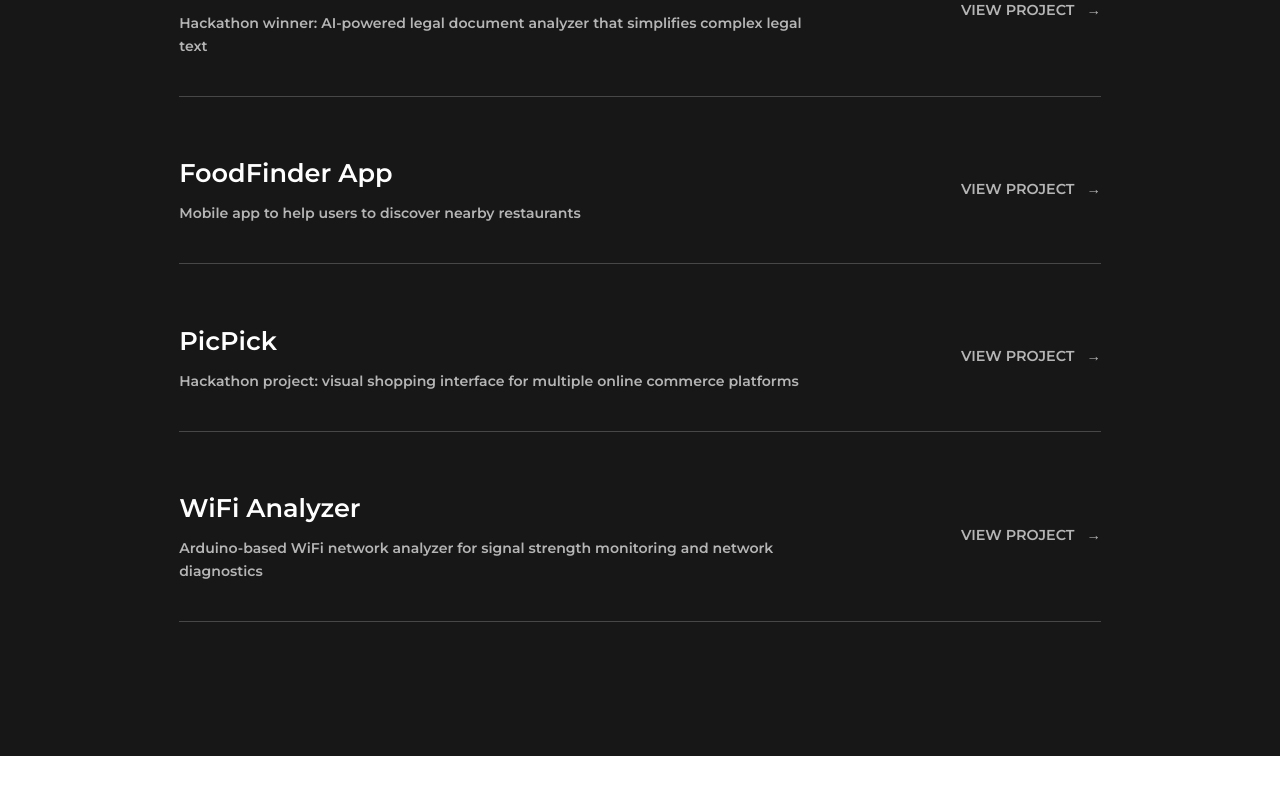
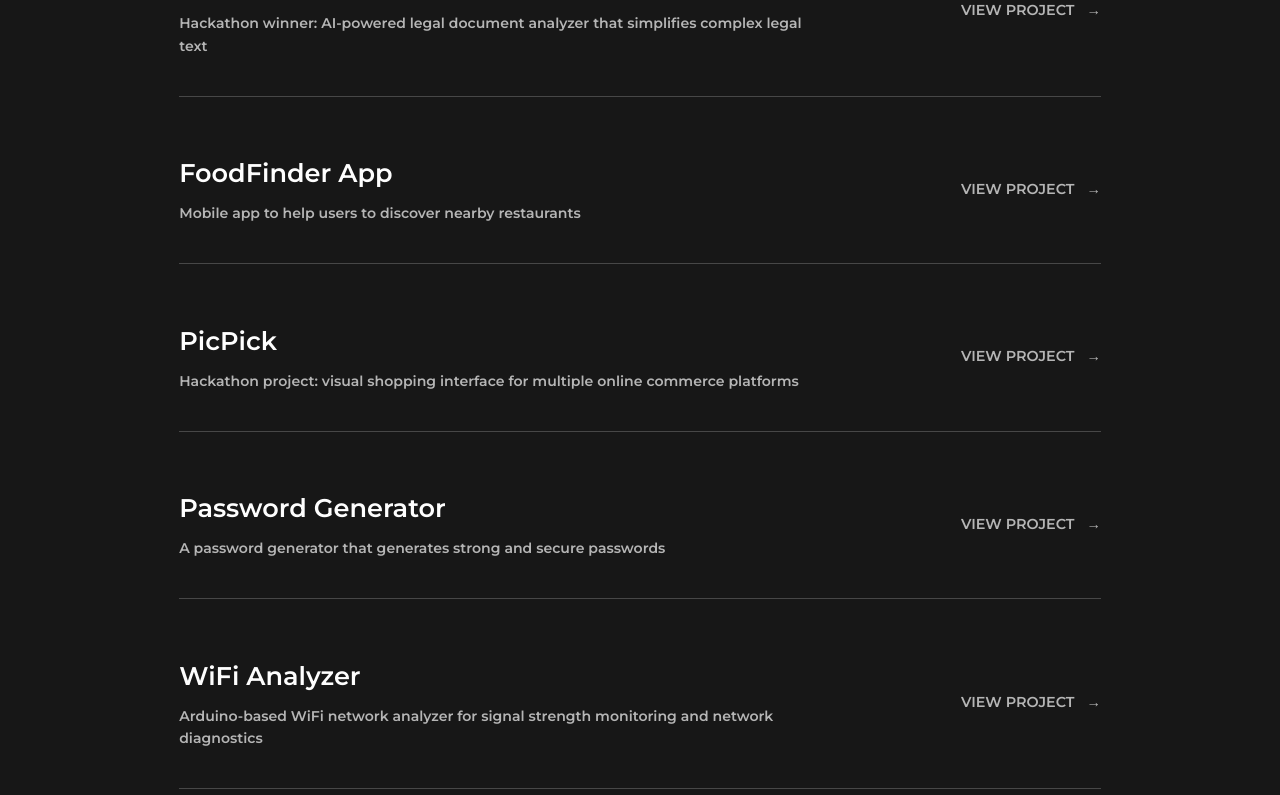
Before and after one commit to sutha06/portfolio-website, a React (Vite) app: page /projects in a window 1280 px wide. Shown: the part 747-1542 px from the top of the page. Before the commit the page ends 1503 px from the top, so only its background shows below. Built offline with nearby package versions, Linux system fonts and the light colour scheme.

Commit message:
updated with new project/skill

```diff
--- a/src/pages/About.jsx
+++ b/src/pages/About.jsx
@@ -224,7 +224,8 @@ const CertificationsCarousel = () => {
       image: "/images/awsccp.png",
       status: "Completed",
       date: "December 2025",
-      credentialUrl: null,
+      credentialUrl:
+        "https://www.credly.com/badges/d4390f6d-0281-4d46-bba9-3df94f129464/public_url",
     },
     {
       title: "RedHat Certified System Administrator (RHCSA) Certificate",
--- a/src/pages/Projects.jsx
+++ b/src/pages/Projects.jsx
@@ -32,6 +32,12 @@ const Projects = () => {
       description:
         "Hackathon project: visual shopping interface for multiple online commerce platforms",
       link: "https://github.com/kasperFlo/PicPick",
+    },
+    {
+      title: "Password Generator",
+      description:
+        "A password generator that generates strong and secure passwords",
+      link: "https://github.com/sutha06/password-generator",
     },
     {
       title: "WiFi Analyzer",
```
